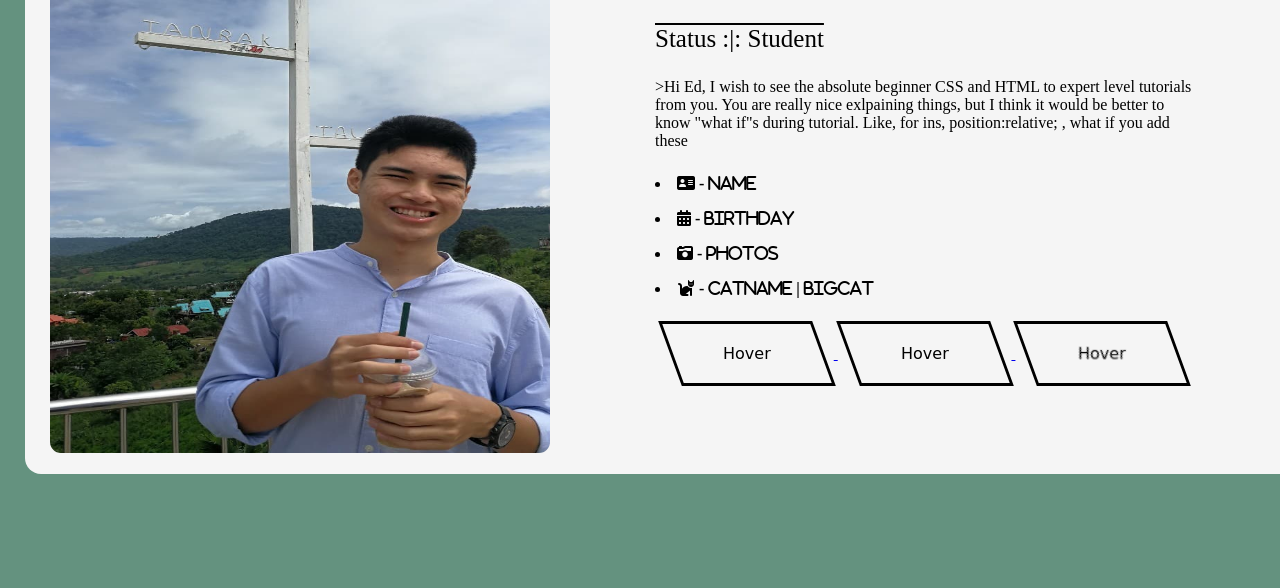
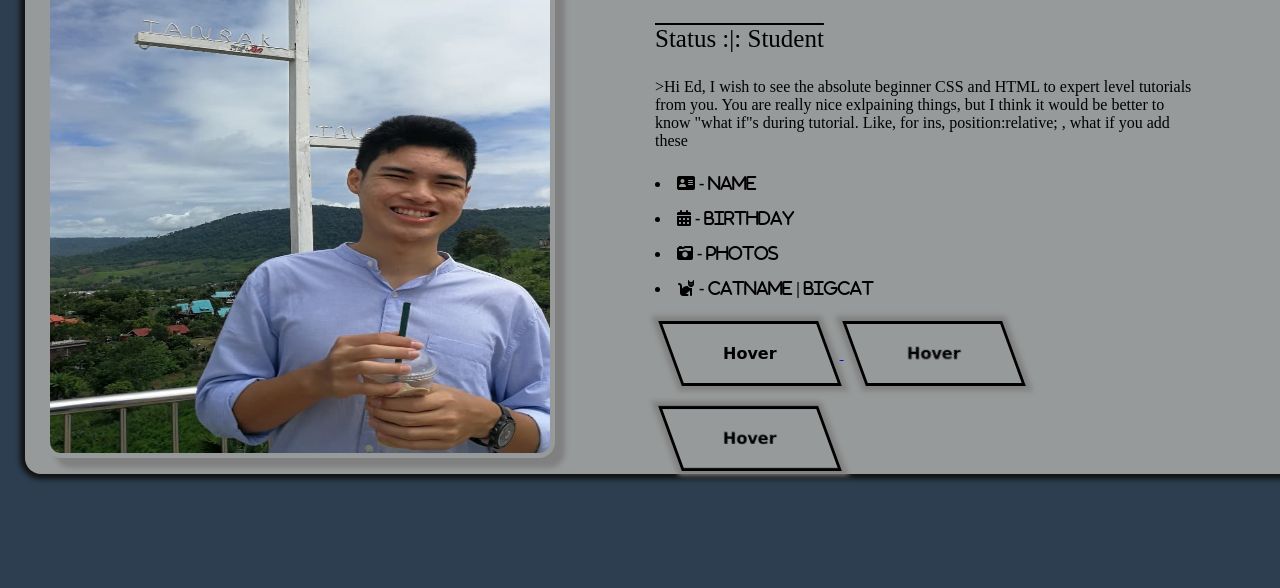
Before and after one commit to FRESHHIQ6/Project-All-For-Me, a plain HTML site: page index.html in a window 1280 px wide. Shown: the part 212-800 px from the top of the page. Drawn offline with Linux system fonts and the light colour scheme; a web font is replaced by a local one.

Commit message:
Profile.V1

```diff
--- a/index.html
+++ b/index.html
@@ -1,11 +1,14 @@
 <!DOCTYPE html>
 <html lang="en">
   <head>
-     <meta charset="UTF-8">
-     <meta name="viewport" content="width=device-width, initial-scale=1.0">
-     <link rel="stylesheet" href="style.css">
-     <script src='https://kit.fontawesome.com/a076d05399.js'></script>
-     <link href="https://fonts.googleapis.com/css2?family=Piedra&display=swap" rel="stylesheet">
+    <meta charset="UTF-8" />
+    <meta name="viewport" content="width=device-width, initial-scale=1.0" />
+    <link rel="stylesheet" href="style.css" />
+    <script src="https://kit.fontawesome.com/a076d05399.js"></script>
+    <link
+      href="https://fonts.googleapis.com/css2?family=Piedra&display=swap"
+      rel="stylesheet"
+    />
     <title>Profile</title>
   </head>
   <body>
@@ -13,69 +16,55 @@
       <div class="box1">
         <div class="box-image">
           <a href="https://www.pornhub.com/video/search?search=porhub">
-                    <img class="image" src="3.jpg">
+            <img class="image" src="3.jpg" />
           </a>
         </div>
         <div class="box2">
           <p class="p1">HELLO EVERYBODY, I AM</p>
-                <p class="h1">Thitipat<br>Supaphan</p>
-                <p class="p1">Status :|: Student</p>
-                <p>>Hi Ed, I wish to see the absolute beginner CSS and HTML
-                    to expert level tutorials from you. You are really nice exlpaining
-                    things, but I think it would be better to know "what if"s during tutorial.
-                    Like, for ins, position:relative; , what if you add these </p>
+          <p class="h1">Thitipat<br />Supaphan</p>
+          <p class="p2">Status :|: Student</p>
+          <p>
+            >Hi Ed, I wish to see the absolute beginner CSS and HTML to expert
+            level tutorials from you. You are really nice exlpaining things, but
+            I think it would be better to know "what if"s during tutorial. Like,
+            for ins, position:relative; , what if you add these
+          </p>
 
-                <li class="li"><i class='fas fa-address-card' > - Name</i></li>
-                <li class="li"><i class='fas fa-calendar-alt'> - Birthday</i></li>
-                <li class="li"><i class='fas fa-camera-retro'> - Photos</i></li>
-                <li class="li"><i class='fas fa-cat'> - CatName | BigCat</i></li>
+          <li class="li"><i class="fas fa-address-card"> - Name</i></li>
+          <li class="li"><i class="fas fa-calendar-alt"> - Birthday</i></li>
+          <li class="li"><i class="fas fa-camera-retro"> - Photos</i></li>
+          <li class="li"><i class="fas fa-cat"> - CatName | BigCat</i></li>
 
           <div class="box-button">
             <a href="https://www.facebook.com/thitipat.supapan.5/">
-                        <Button class="btn-6">
+              <button class="btn-6">
                 <div class="effect">
-                                <span>
-                                    Facebook
-                                </span>
+                  <span> Facebook </span>
                 </div>
-                            <span>
-                                Hover
-                            </span>
-                        </Button>
+                <span class="hover-color"> Hover </span>
+              </button>
             </a>
 
             <a href="#">
-                        <Button class="btn-6">
+              <button class="btn-6">
                 <div class="effect">
-                                <span>
-                                    Instagram
-                                </span>
+                  <span> Instagram </span>
                 </div>
-                            <span>
-                                Hover
-                            </span>
-                        </Button>
+                <span class="hover-color"> Hover </span>
+              </button>
             </a>
 
             <a href="#">
-                        <Button class="btn-6">
+              <button class="btn-6">
                 <div class="effect">
-                                <span>
-                                    Youtobe
-                                </span>
+                  <span> Youtobe </span>
                 </div>
-                            <span>
-                                Hover
-                            </span>
-                        </Button>
+                <span class="hover-color"> Hover </span>
+              </button>
             </a>
-
-                </div>
-
-            </div>
-
           </div>
         </div>
-
+      </div>
+    </div>
   </body>
 </html>
--- a/style.css
+++ b/style.css
@@ -1,11 +1,14 @@
-@import url('https://fonts.googleapis.com/css2?family=Piazzolla:ital,wght@0,400;0,700;0,900;1,300;1,400;1,700&display=swap');
-@import url('https://fonts.googleapis.com/css2?family=Kanit:ital,wght@0,300;0,400;0,500;1,300;1,400&display=swap');
-@import url('https://fonts.googleapis.com/css2?family=Sansita+Swashed:wght@300;400;500;600;700&display=swap');
-html,body {
+@import url("https://fonts.googleapis.com/css2?family=Piazzolla:ital,wght@0,400;0,700;0,900;1,300;1,400;1,700&display=swap");
+@import url("https://fonts.googleapis.com/css2?family=Kanit:ital,wght@0,300;0,400;0,500;1,300;1,400&display=swap");
+@import url("https://fonts.googleapis.com/css2?family=Sansita+Swashed:wght@300;400;500;600;700&display=swap");
+@import url('https://fonts.googleapis.com/css2?family=Anton&display=swap');
+html,
+body {
   margin: 0;
   padding: 0;
-    background: rgb(100, 146, 127);
-    font-family: 'Piazzolla', serif;
+  background: #2c3e50;
+  font-family: "Piazzolla", serif;
+  color:  #000000;
 }
 
 .box-button {
@@ -20,8 +23,8 @@ button {
   background: transparent;
   position: relative;
   margin: 10px;
-    transition: all .25s ease;
-    font-family: 'Sansita Swashed', cursive;
+  transition: all 0.25s ease;
+  font-family: "Sansita Swashed", cursive;
 }
 
 .btn-6 {
@@ -29,6 +32,7 @@ button {
   transform: skew(20deg);
   overflow: hidden;
   backface-visibility: hidden;
+  box-shadow: 0 0 5px 5px gray;
 }
 .btn-6 {
   border: 3px solid #000;
@@ -38,14 +42,14 @@ button {
 }
 .btn-6:hover > span {
   opacity: 0;
-    transform: scale(.5);
+  transform: scale(0.5);
 }
 .btn-6:hover .effect {
   transform: translate(0);
 }
 .btn-6 .effect {
   position: absolute;
-    background: #000;
+  background:  #17202a;
   left: 0px;
   top: 0px;
   width: 100%;
@@ -55,22 +59,23 @@ button {
   display: flex;
   align-items: center;
   justify-content: center;
-    transform: translate(0,-100%);
-    transition: all .25s ease;
+  transform: translate(0, -100%);
+  transition: all 0.25s ease;
   backface-visibility: hidden;
 }
 .btn-6 span {
   transform: skew(-20deg);
   display: block;
-    transition: all .25s ease;
+  transition: all 0.25s ease;
 }
 
-.box1{
-    background: whitesmoke;
+.box1 {
+  background:  #979a9a;
   width: 187%;
   height: 666px;
   margin: 20px;
   border-radius: 16px;
+  box-shadow: 0 0 5px 5px rgb(19, 18, 18);
 }
 
 .image {
@@ -80,6 +85,7 @@ button {
   height: 125%;
   position: relative;
   top: 15px;
+  box-shadow: 10px 10px 5px grey;
 }
 
 .main {
@@ -87,7 +93,7 @@ button {
   margin: 5px;
 }
 
-.box2{
+.box2 {
   width: 545px;
   height: 500px;
   margin: 20px;
@@ -96,21 +102,32 @@ button {
   bottom: 510px;
 }
 
-.box-image{
+.box-image {
   width: 500px;
   height: 500px;
   margin: 20px;
 }
 
-.li{
+.li {
   line-height: 35px;
 }
 
 .p1 {
   font-size: 25px;
   text-decoration: overline;
+  text-shadow: 2px 2px 5px black;
+}
+.p2{
+  font-size: 25px;
+  text-decoration: overline;
 }
 
 .h1 {
   font-size: 40px;
+  text-shadow: 2px 2px 5px whitesmoke;
 }
+
+.hover-color{
+  color: #000;
+  font-weight: 600;
+}
```
Lines whose indentation alone changed are shown as unchanged.
